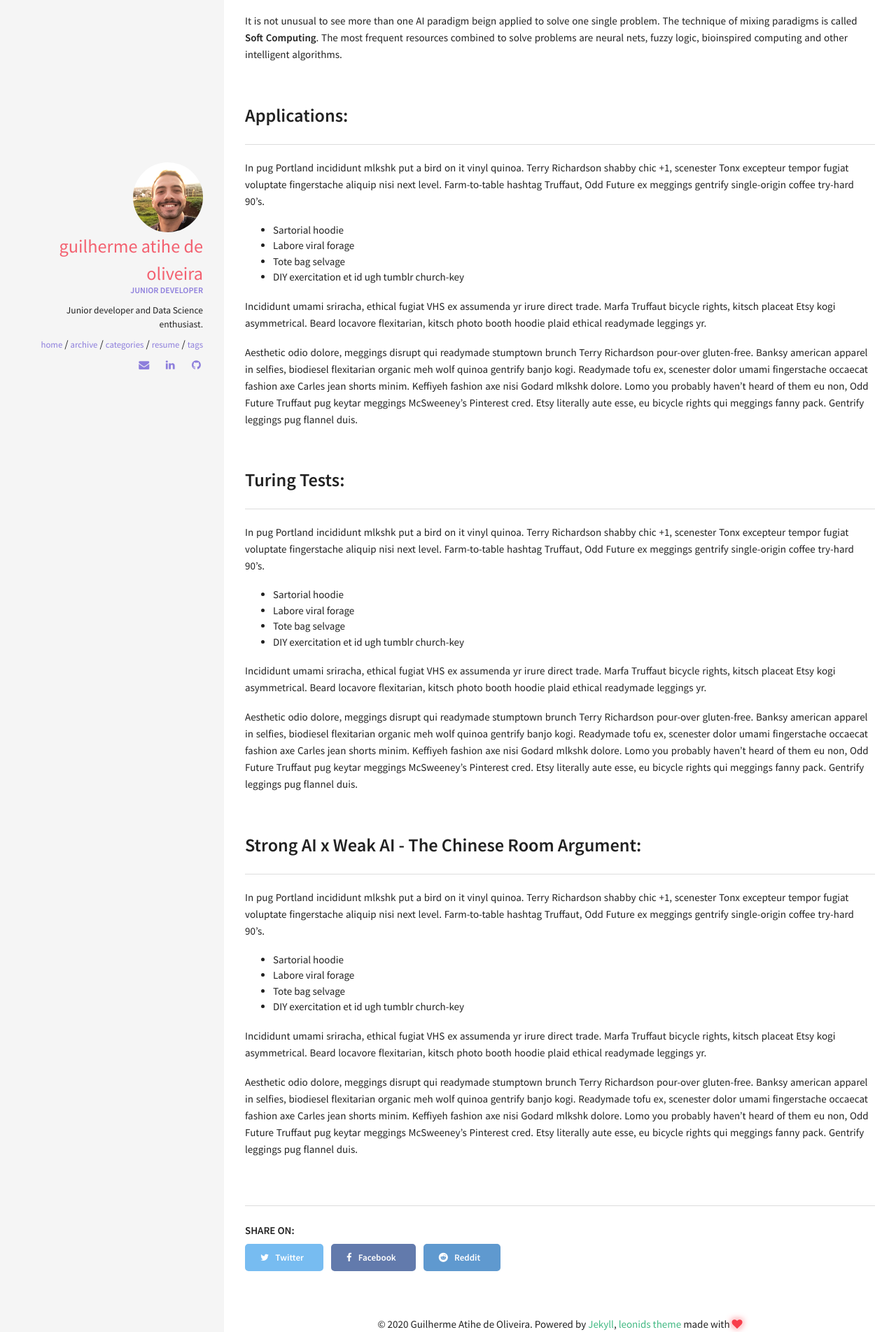
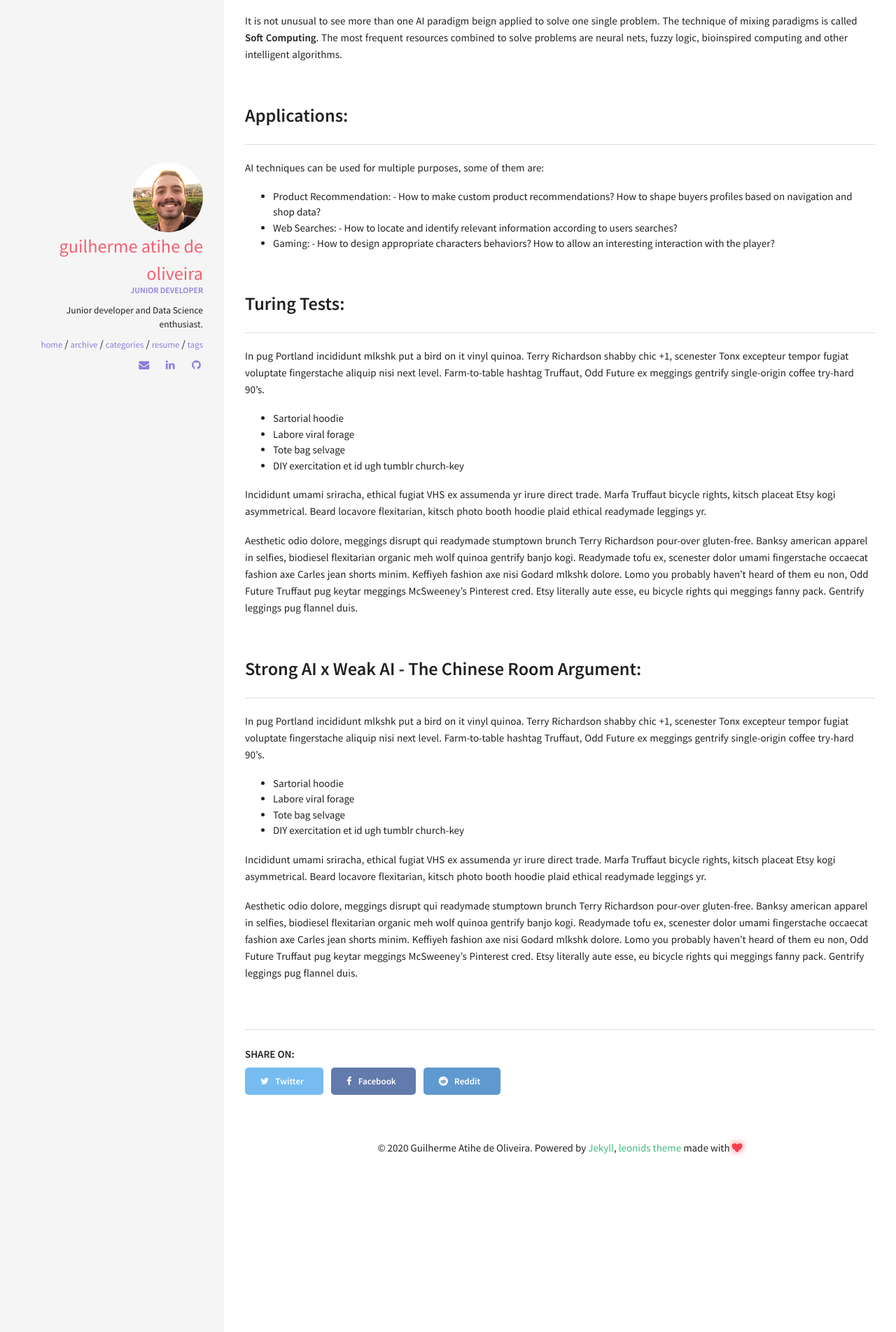
Before and after one commit to gatihe/guiati9.dev, a Jekyll site: the page built from _posts/2020-04-18-ai-basic-concepts.md, in a window 1280 px wide. Shown: the part 1105-3009 px from the top of the page at 70% size. Built offline with Jekyll 4.4.1, drawn with Linux system fonts in a browser that asks for light colours.

Commit message:
Update 2020-04-18-ai-basic-concepts.md

```diff
--- a/_posts/2020-04-18-ai-basic-concepts.md
+++ b/_posts/2020-04-18-ai-basic-concepts.md
@@ -40,16 +40,11 @@ It is not unusual to see more than one AI paradigm beign applied to solve one si
 
 ## Applications:
 
-In pug Portland incididunt mlkshk put a bird on it vinyl quinoa. Terry Richardson shabby chic +1, scenester Tonx excepteur tempor fugiat voluptate fingerstache aliquip nisi next level. Farm-to-table hashtag Truffaut, Odd Future ex meggings gentrify single-origin coffee try-hard 90's.
+AI techniques can be used for multiple purposes, some of them are:
 
-* Sartorial hoodie
-* Labore viral forage
-* Tote bag selvage
-* DIY exercitation et id ugh tumblr church-key
-
-Incididunt umami sriracha, ethical fugiat VHS ex assumenda yr irure direct trade. Marfa Truffaut bicycle rights, kitsch placeat Etsy kogi asymmetrical. Beard locavore flexitarian, kitsch photo booth hoodie plaid ethical readymade leggings yr.
-
-Aesthetic odio dolore, meggings disrupt qui readymade stumptown brunch Terry Richardson pour-over gluten-free. Banksy american apparel in selfies, biodiesel flexitarian organic meh wolf quinoa gentrify banjo kogi. Readymade tofu ex, scenester dolor umami fingerstache occaecat fashion axe Carles jean shorts minim. Keffiyeh fashion axe nisi Godard mlkshk dolore. Lomo you probably haven't heard of them eu non, Odd Future Truffaut pug keytar meggings McSweeney's Pinterest cred. Etsy literally aute esse, eu bicycle rights qui meggings fanny pack. Gentrify leggings pug flannel duis.
+* Product Recommendation: - How to make custom product recommendations? How to shape buyers profiles based on navigation and shop data?
+* Web Searches: - How to locate and identify relevant information according to users searches?
+* Gaming: - How to design appropriate characters behaviors? How to allow an interesting interaction with the player?
 
 ## Turing Tests:
 
```
